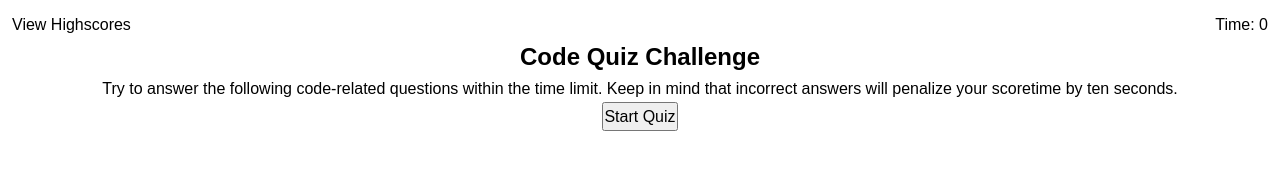
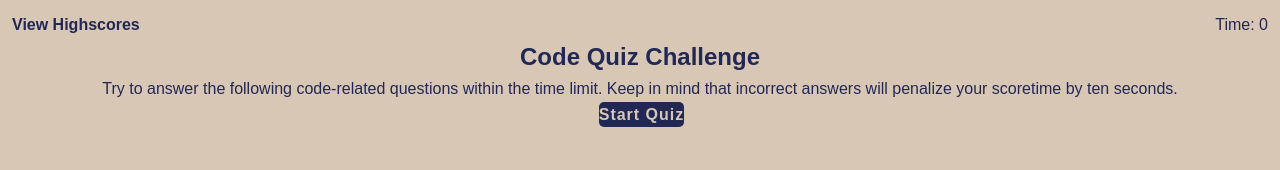
Before and after one commit to DinhN17/coding-assessment, a plain HTML site: page index.html in a window 1280 px wide. Drawn offline with Linux system fonts and the light colour scheme.

Commit message:
adjusted css

```diff
--- a/assets/css/style.css
+++ b/assets/css/style.css
@@ -1,7 +1,67 @@
+/* color scheme sourced from http://khroma.co/generator/ */
+:root {
+    --akaroa: #D9C7B6;
+    --cloud-burst: #212853;
+    --orange: #ff7c00;
+    --gin: #e0eae4;
+    --borderRadius: 5px;
+}
+
 * {
     font-family: Arial, Helvetica, sans-serif;
     line-height: 1.6;
+    background-color: var(--akaroa);
+    color: var(--cloud-burst);
 }
+
+a {
+    color: inherit;
+    font-weight: bold;
+}
+
+a:hover {
+    text-shadow: 3px 3px 5px var(--orange);
+}
+
+/* button:hover {
+    text-shadow: 3px 3px 5px var(--orange);
+
+} */
+
+/* button effect source from https://www.sliderrevolution.com/resources/css-button-hover-effects/ */
+button {
+    color: var(--akaroa);
+    background-color: var(--cloud-burst);
+    border-radius: var(--borderRadius);
+    margin-left: 3px;
+
+    /* background-color: lighten(var(--cloud-burst), 3%);   */
+    border: 1px solid darken(var(--cloud-burst), 4%);
+    box-shadow: 0px 2px 0 darken(var(--cloud-burst), 5%), 2px 4px 6px darken(var(--cloud-burst), 2%);
+    font-weight: 900;
+    letter-spacing: 1px;
+    transition: all 150ms linear;
+  }
+
+  button:hover {
+    background: darken(var(--cloud-burst), 1.5%);
+    border: 1px solid rgba(#000, .05);
+    box-shadow: 1px 1px 2px rgba(#fff, .2);
+    color: lighten(var(--cloud-burst), 18%);
+    text-decoration: none;
+    /* text-shadow: -1px -1px 0 darken(var(--orange), 9.5%); */
+    text-shadow: 3px 3px 5px var(--orange);
+    transition: all 250ms linear;
+  }
+
+
+
+/* button {
+    color: var(--akaroa);
+    background-color: var(--cloud-burst);
+    border-radius: var(--borderRadius);
+    margin-left: 3px;
+} */
 
 section {
     display: flex;
@@ -10,13 +70,46 @@ section {
     align-items: center;
 }
 
+.greeting-card {
+    display: flex;
+    flex-direction: column;
+    align-items: center;
+    align-self: center;
+    margin: 0 3%;
+}
+
+.quiz-card {
+    display: flex;
+    flex-direction: column;
+    align-items: start;
+    align-self: flex-start;
+    margin: 0 3%;
+}
+
+.highscores-card {
+    display: flex;
+    flex-direction: column;
+    align-items: start;
+    align-self: flex-start;
+    margin: 17px 3% 0 3%;
+}
+
 h3 {
     text-align: left;
+}
+
+.option-list {
+    list-style-type:decimal;
+    list-style-position: inside;
 }
 
 li {
     list-style-type:decimal;
     list-style-position: inside;
+}
+
+.option-list:hover {
+    text-shadow: 3px 3px 5px var(--orange);
 }
 
 #header {
@@ -25,21 +118,21 @@ li {
     width: 100%;
 }
 
-div#quiz {
+/* div#quiz {
     display: flex;
     flex-direction: column;
     align-items: center;
-}
+} */
 
 p {
     text-align: center;
 }
 
-div#quiz-body {
+/* div#quiz-body {
     display: flex;
     flex-direction: column;
     align-items: self-start;
-}
+} */
 
 a#view-highscores:hover {
     text-shadow: 3px 3px 5px var(--orange);
--- a/assets/js/main.js
+++ b/assets/js/main.js
@@ -116,10 +116,10 @@ var scoreTable = {
 var viewHighscores = document.getElementById("view-highscores");
 var header = document.getElementById("header");
 var timeEL = document.getElementById("timer");
-var cardEl = document.getElementById("quiz");
-var cardHeader = document.getElementById("quiz-header");
-var cardBody = document.getElementById("quiz-body");
-var cardFooter = document.getElementById("quiz-footer");
+var cardEl = document.getElementById("card");
+var cardHeader = document.getElementById("card-header");
+var cardBody = document.getElementById("card-body");
+var cardFooter = document.getElementById("card-footer");
 var startButton = document.getElementById("start-quiz");
 var submitButton;
 var inputInitials;
@@ -170,25 +170,27 @@ function renderFirstGreeting() {
     renderOneChild(cardFooter, "button", "Start Quiz");
 
     // set styles
-    header.setAttribute("style", "display: flex; justify-content: space-between; width: 100%;");
+    // header.setAttribute("style", "display: flex; justify-content: space-between; width: 100%;");
+    cardEl.classList.remove('highscores-card');
+    cardEl.classList.add('greeting-card');
 };
 
 // render question in quiz.
 function renderQuiz(question) {
-    // render question on quiz-header
+    // render question on card-header
     renderOneChild(cardHeader, "h3", question.question);
 
-    // render options on quiz-body
+    // render options on card-body
     var ul = renderOneChild(cardBody, "ul", "");
 
     question.options.forEach(element => {
         var li = document.createElement("li");
         li.textContent = element;
-
+        li.classList.add('option-list');
         ul.appendChild(li);
     });
 
-    // render last result on quiz-footer
+    // render last result on card-footer
     if (lastAnswer !== "") {
         renderOneChild(cardFooter, "p", lastAnswer);
     } else {
@@ -196,23 +198,23 @@ function renderQuiz(question) {
     };
 
     // set styles
-    cardEl.setAttribute("style", "display: flex; flex-direction: column; align-items: start; align-self: flex-start; margin-left: 21%; width: 100%");
+    cardEl.classList.add('quiz-card');
 }
 
 // render submit result
 function renderSubmitResult() {
-    // render question on quiz-header
+    // render question on card-header
     renderOneChild(cardHeader, "h3", "All done!");
     // cardHeader.firstElementChild.textContent = "All done!";
 
     // update timer
     renderTimer(timeCounter);
 
-    // render final scores on quiz-body
+    // render final scores on card-body
     var text = "Your final score is " + timeCounter;
     renderOneChild(cardBody, "p", text);
 
-    // render Textbox and submit button on quiz-footer
+    // render Textbox and submit button on card-footer
     //cardFooter.innerHTML = "";
     renderOneChild(cardFooter, "label", "Enter initials: ");
     inputInitials = document.createElement("input");
@@ -228,6 +230,7 @@ function renderSubmitResult() {
 // render Highscores List
 function renderHighscores() {
     viewHighscores.textContent = "";
+    clearInterval(timeInterval);
     timeEL.textContent = "";
     renderOneChild(cardHeader, "h3", "Highscores");
 
@@ -247,6 +250,8 @@ function renderHighscores() {
     clearHighscoresButton.textContent = "Clear Highscores";
     cardFooter.appendChild(clearHighscoresButton);
 
+    // set styles
+    cardEl.classList.add('highscores-card');
 };
 
 // countdown timer
@@ -308,10 +313,10 @@ cardFooter.addEventListener("click", function (event) {
     };
 });
 
-//catch clicking on options in quiz-body to make choice
+//catch clicking on options in card-body to make choice
 cardBody.addEventListener("click", function (event) {
     var element = event.target;
-    if (element.matches("li") === true) {
+    if ((element.matches("li") === true) && (cardHeader.textContent != "Highscores")) {
         //check answer
         if (element.textContent === questionPatch[questionIndex].answer) {
             lastAnswer = "Correct!";
@@ -329,7 +334,7 @@ cardBody.addEventListener("click", function (event) {
             renderSubmitResult();
         };
 
-      }
+    };
 });
 
 //click on View Highscores
--- a/index.html
+++ b/index.html
@@ -14,14 +14,14 @@
                 <a id="view-highscores">View Highscores</a>
                 <div id="timer">Time: 0</div>
             </div>
-            <div id="quiz">
-                <div id="quiz-header">
+            <div id="card">
+                <div id="card-header">
                     <h1>Code Quiz Challenge</h1>
                 </div>
-                <div id="quiz-body">
+                <div id="card-body">
                     <p>Try to answer the following code-related questions within the time limit. Keep in mind that incorrect answers will penalize your scoretime by ten seconds.</p>
                 </div>
-                <div id="quiz-footer">
+                <div id="card-footer">
                     <button id="start-quiz">Start Quiz</button>
                 </div>
 
```
